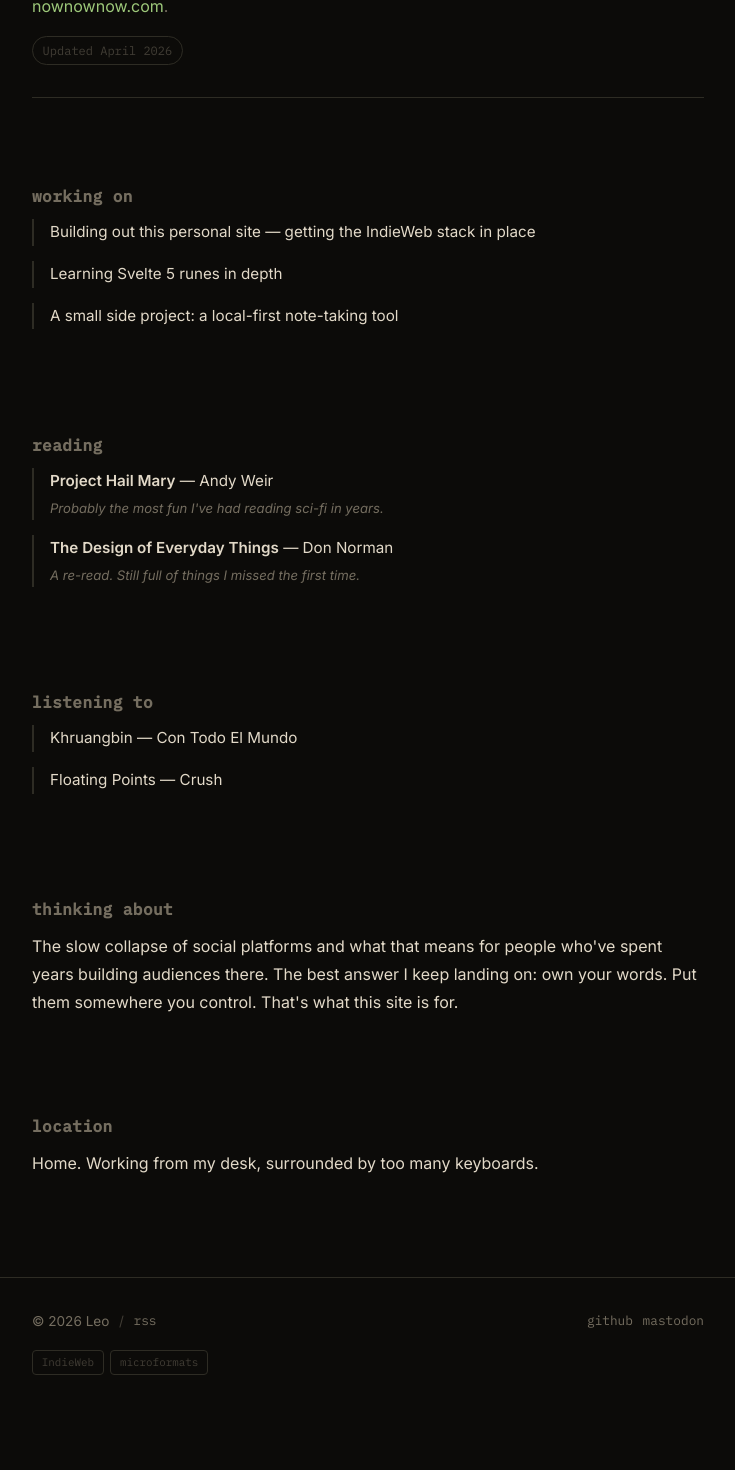
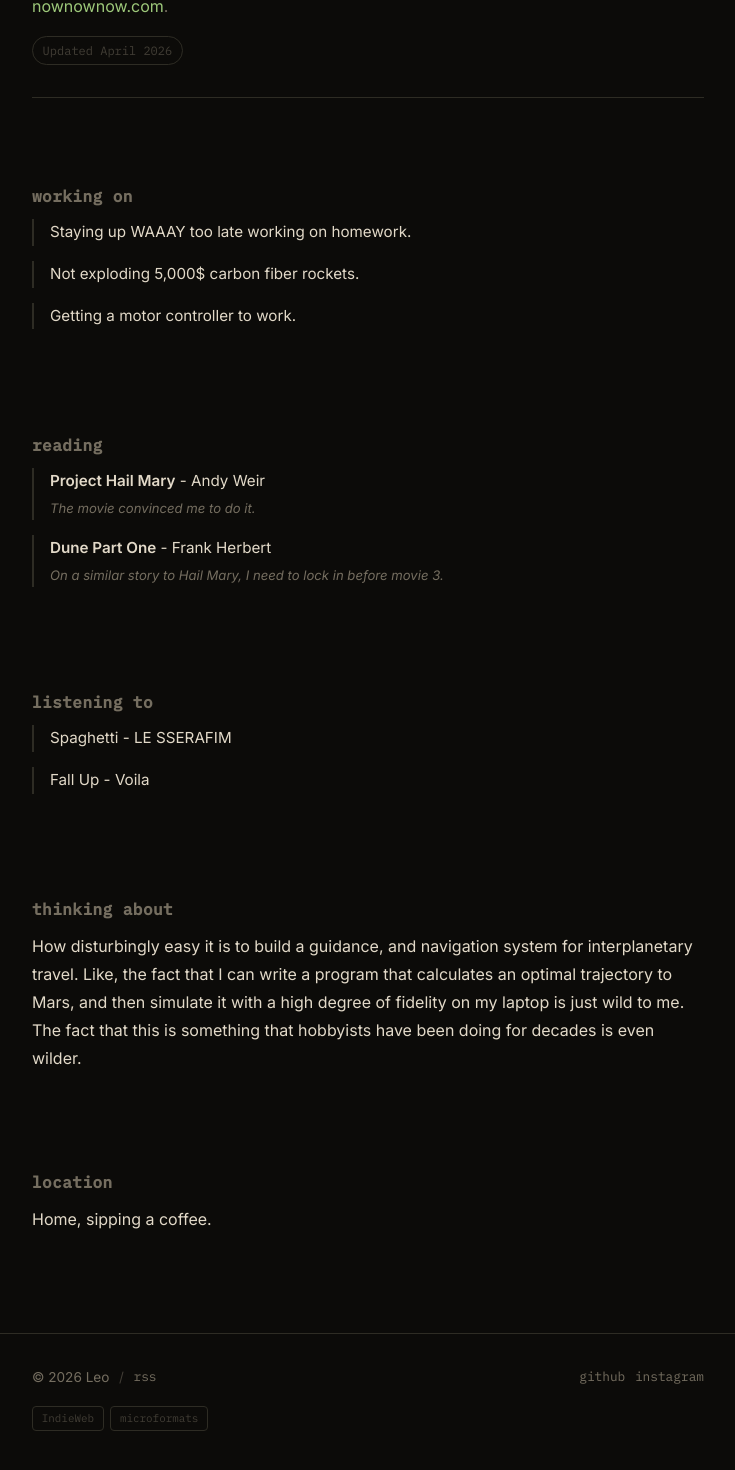
Before and after one commit to Brasilius/IndieWebAttemptV3, a SvelteKit app: page /now in a window 1280 px wide. Shown: the part 204-1674 px from the top of the page, without its empty margins (272-1007 px from the left). Before the commit the page ends 1619 px from the top, so only its background shows below. Built offline with nearby package versions, Linux system fonts and the light colour scheme.

Commit message:
Updated styling, and content

```diff
--- a/src/lib/components/Footer.svelte
+++ b/src/lib/components/Footer.svelte
@@ -2,8 +2,8 @@
 	const year = new Date().getFullYear();
 
 	const socials = [
-		{ href: 'https://github.com/yourusername',    label: 'github',   rel: 'me noopener noreferrer' },
-		{ href: 'https://mastodon.social/@you',       label: 'mastodon', rel: 'me noopener noreferrer' },
+		{ href: 'https://github.com/brasilius',    label: 'github',   rel: 'me noopener noreferrer' },
+		{ href: 'https://www.instagram.com/niels_leo_larsen/',       label: 'instagram', rel: 'me noopener noreferrer' },
 	];
 </script>
 
--- a/src/routes/blog/+page.svelte
+++ b/src/routes/blog/+page.svelte
@@ -31,7 +31,7 @@
 <div class="container">
 	<header class="page-header">
 		<h1>Writing</h1>
-		<p>Notes, essays, and half-formed thoughts.</p>
+		<p>Many, many, thoughts.</p>
 	</header>
 
 	{#if data.posts.length === 0}
--- a/src/routes/now/+page.svelte
+++ b/src/routes/now/+page.svelte
@@ -1,5 +1,5 @@
 <svelte:head>
-	<title>Now — Leo</title>
+	<title>Now - Leo</title>
 	<meta name="description" content="What I'm up to right now." />
 </svelte:head>
 
@@ -18,9 +18,9 @@
 		<section>
 			<h2>Working on</h2>
 			<ul>
-				<li>Building out this personal site — getting the IndieWeb stack in place</li>
-				<li>Learning Svelte 5 runes in depth</li>
-				<li>A small side project: a local-first note-taking tool</li>
+				<li>Staying up WAAAY too late working on homework.</li>
+				<li>Not exploding 5,000$ carbon fiber rockets.</li>
+				<li>Getting a motor controller to work.</li>
 			</ul>
 		</section>
 
@@ -28,12 +28,12 @@
 			<h2>Reading</h2>
 			<ul>
 				<li>
-					<strong>Project Hail Mary</strong> — Andy Weir
-					<span class="note">Probably the most fun I've had reading sci-fi in years.</span>
+					<strong>Project Hail Mary</strong> - Andy Weir
+					<span class="note">The movie convinced me to do it.</span>
 				</li>
 				<li>
-					<strong>The Design of Everyday Things</strong> — Don Norman
-					<span class="note">A re-read. Still full of things I missed the first time.</span>
+					<strong>Dune Part One</strong> - Frank Herbert
+					<span class="note">On a similar story to Hail Mary, I need to lock in before movie 3.</span>
 				</li>
 			</ul>
 		</section>
@@ -41,23 +41,21 @@
 		<section>
 			<h2>Listening to</h2>
 			<ul>
-				<li>Khruangbin — Con Todo El Mundo</li>
-				<li>Floating Points — Crush</li>
+				<li>Spaghetti - LE SSERAFIM</li>
+				<li>Fall Up - Voila</li>
 			</ul>
 		</section>
 
 		<section>
 			<h2>Thinking about</h2>
 			<p>
-				The slow collapse of social platforms and what that means for people who've
-				spent years building audiences there. The best answer I keep landing on: own your words.
-				Put them somewhere you control. That's what this site is for.
+				How disturbingly easy it is to build a guidance, and navigation system for interplanetary travel. Like, the fact that I can write a program that calculates an optimal trajectory to Mars, and then simulate it with a high degree of fidelity on my laptop is just wild to me. The fact that this is something that hobbyists have been doing for decades is even wilder.
 			</p>
 		</section>
 
 		<section>
 			<h2>Location</h2>
-			<p>Home. Working from my desk, surrounded by too many keyboards.</p>
+			<p>Home, sipping a coffee. </p>
 		</section>
 
 	</div>
```
Also changed, not shown: src/routes/+page.svelte (+8 -9 lines), src/routes/about/+page.svelte (+12 -13 lines).
